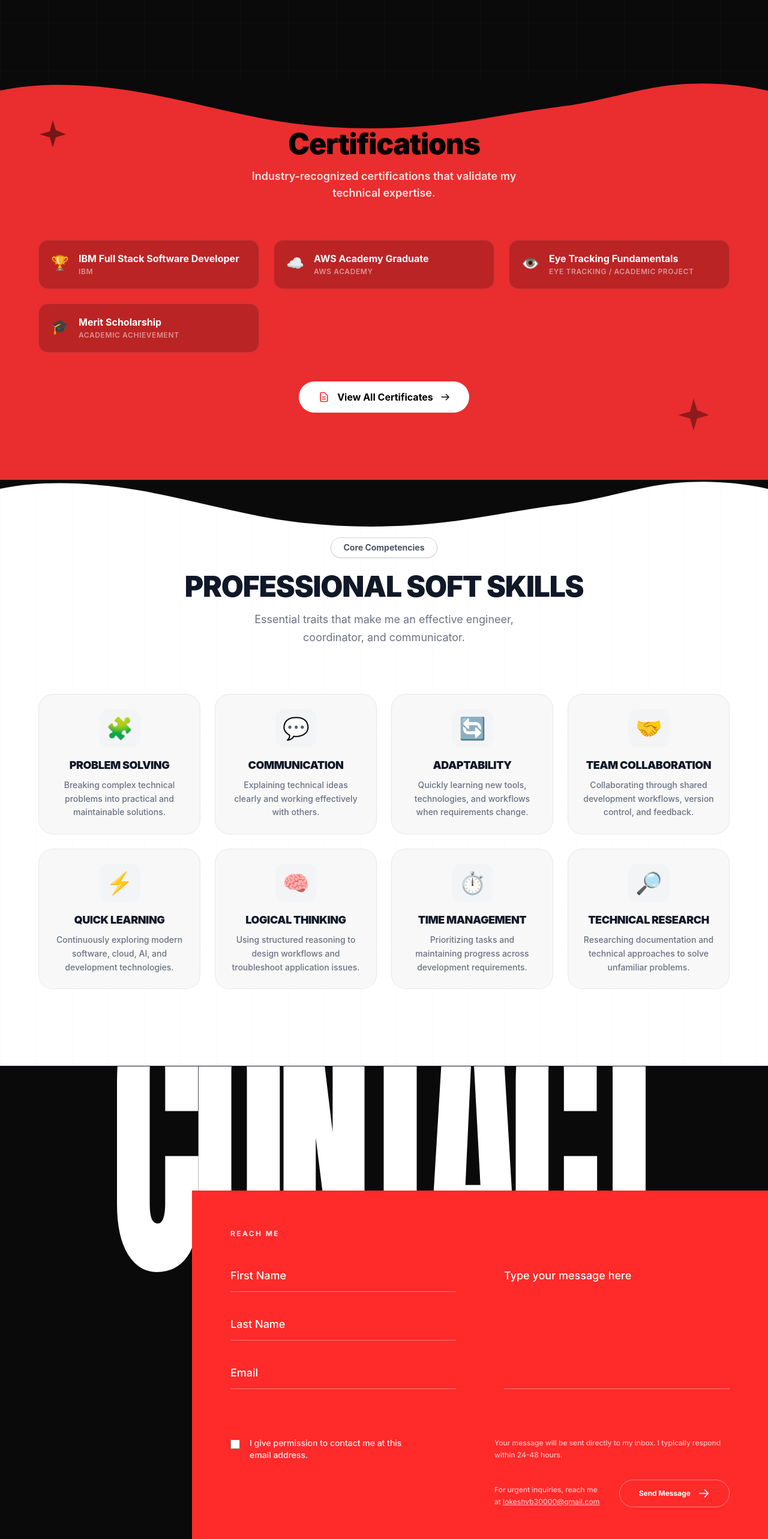
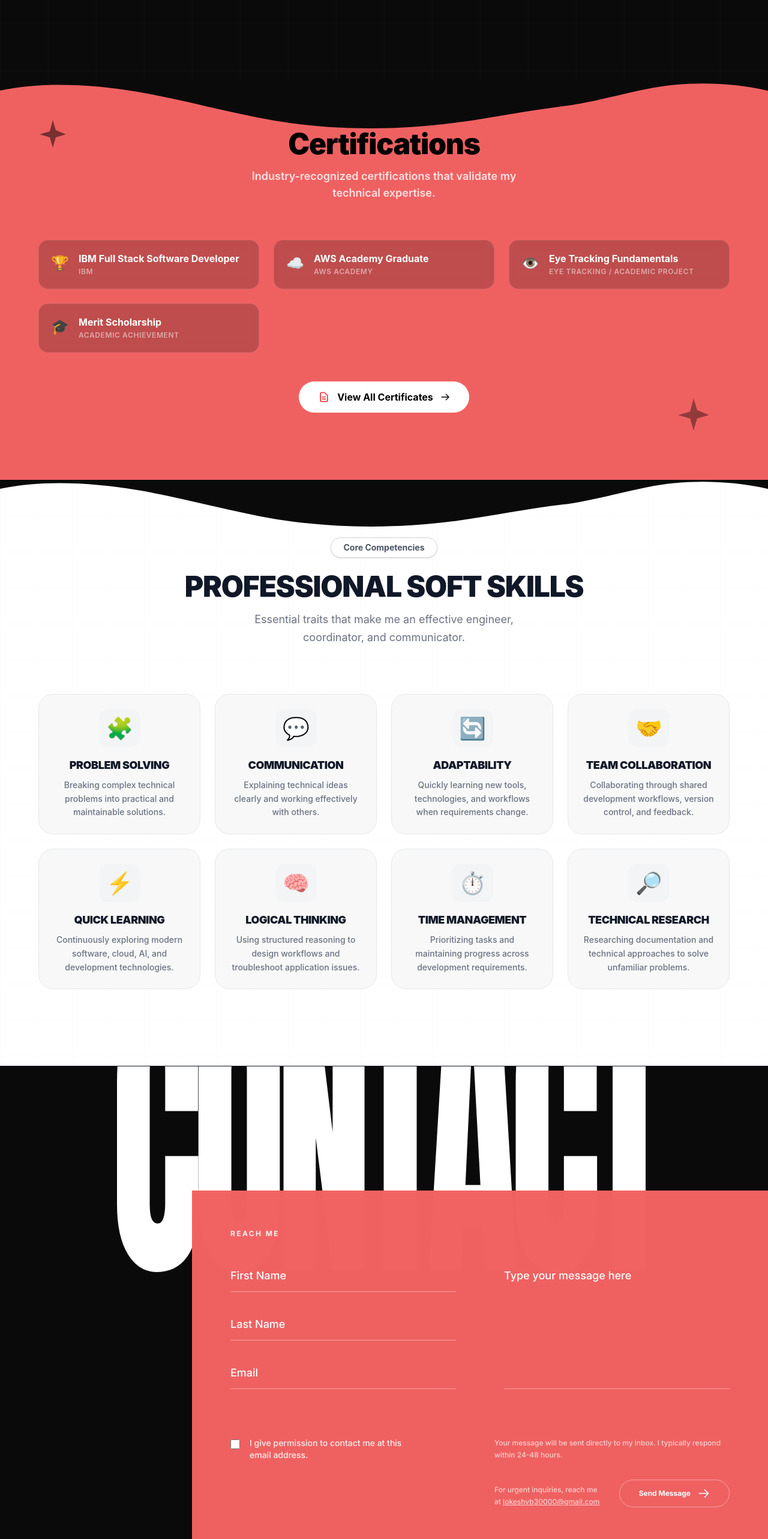
Before and after one commit to Mr-Lokeshvb/portfolio-lokeshwaran, a React (Vite) app: page / in a window 1280 px wide. Shown: the part 9080-11646 px from the top of the page at 60% size. Built offline with nearby package versions, Linux system fonts and the light colour scheme.

Commit message:
updatec_on_Colour

```diff
--- a/src/components/Certificates.jsx
+++ b/src/components/Certificates.jsx
@@ -23,7 +23,7 @@ const CertificateCard = ({ cert, aosDelay }) => (
 
 const Certificates = () => {
   return (
-    <section className="bg-[#EA2D2E] pt-20 pb-28 px-6 md:px-12 w-full relative overflow-hidden font-sans">
+    <section className="bg-[#f16262fd] pt-20 pb-28 px-6 md:px-12 w-full relative overflow-hidden font-sans">
 
       {/* Torn paper divider at top (transition from dark Projects section) */}
       <div className="absolute top-0 left-0 w-full pointer-events-none z-10 transform -translate-y-[1px] rotate-180">
--- a/src/components/Contact.jsx
+++ b/src/components/Contact.jsx
@@ -91,7 +91,7 @@ const Contact = () => {
       <div className="relative z-10 w-full flex justify-end items-end">
         <div
           data-aos="fade-up"
-          className="bg-[#ff2a2a] w-full md:w-[85%] lg:w-[75%] p-8 md:p-16 text-white flex flex-col justify-between"
+          className="bg-[#f16262fd] w-full md:w-[85%] lg:w-[75%] p-8 md:p-16 text-white flex flex-col justify-between"
         >
           <div className="flex flex-col sm:flex-row justify-between items-start gap-8 mb-12">
             <div className="text-xs font-bold tracking-[0.2em] uppercase opacity-90">
--- a/src/components/Preloader.jsx
+++ b/src/components/Preloader.jsx
@@ -23,7 +23,7 @@ const Preloader = () => {
           initial={{ y: 0 }}
           exit={{ y: "-100%" }}
           transition={{ duration: 1.2, ease: [0.76, 0, 0.24, 1] }}
-          className="fixed inset-0 w-full h-screen bg-[#ff2a2a] z-[100000] flex items-center justify-center"
+          className="fixed inset-0 w-full h-screen bg-[#f16262fd] z-[100000] flex items-center justify-center"
         >
           {/* Logo Container */}
           <motion.div
```
Also changed, not shown: 1 other file (tests, documents, lock files or other folders).
